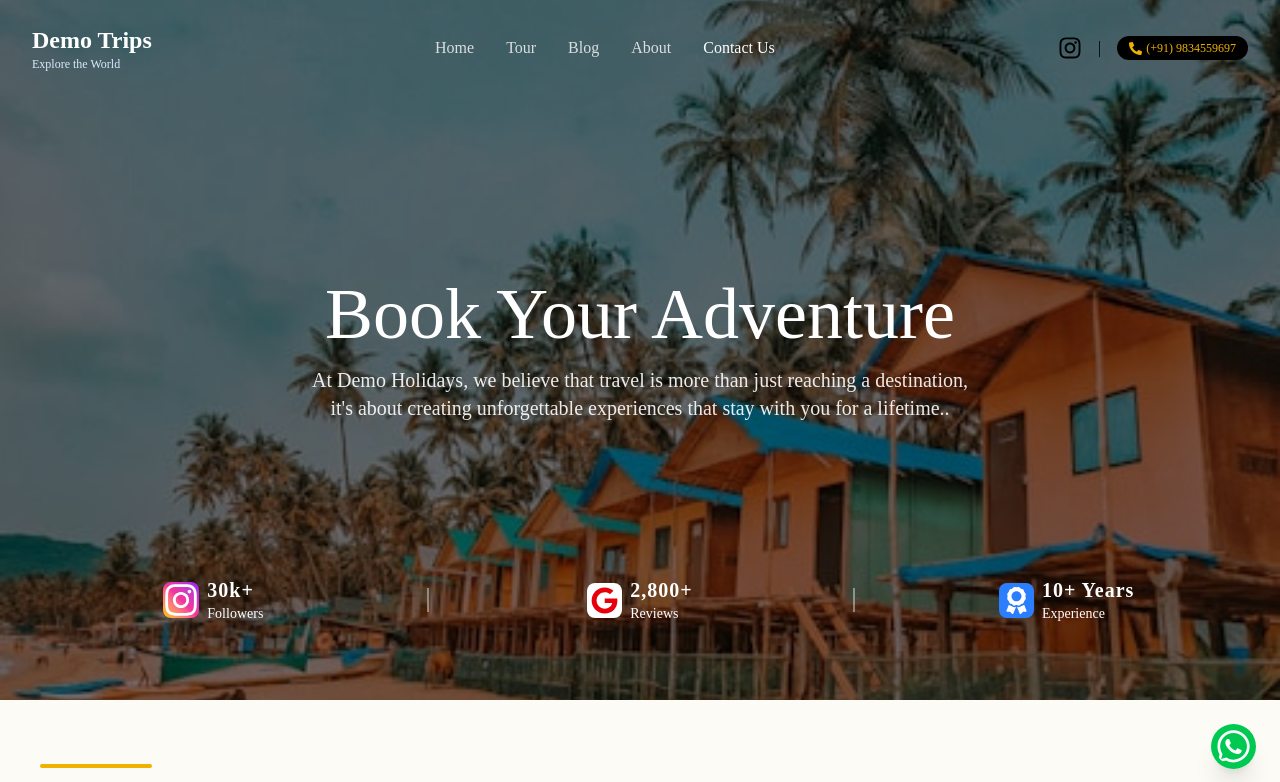
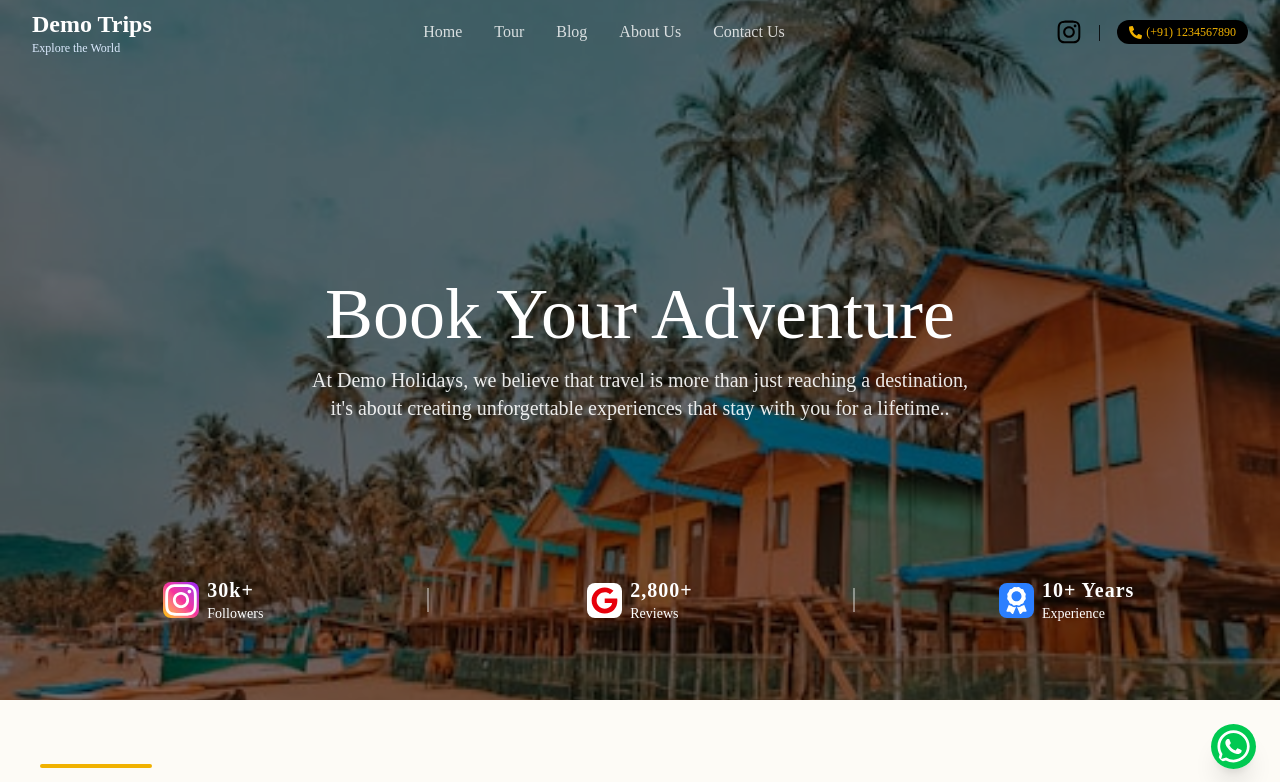
Before and after one commit to swapnil930/tours-and-trips-website, a React (Vite) app in the folder frontend/: page /contact-us in a window 1280 px wide. Shown: the top 782 px of the page. Built offline with nearby package versions, Linux system fonts and the light colour scheme.

Commit message:
comment  code

```diff
--- a/frontend/src/components/common/footer/WhatsAppBtn.jsx
+++ b/frontend/src/components/common/footer/WhatsAppBtn.jsx
@@ -6,15 +6,15 @@ const WhatsAppBtn = () => {
     <div>
       {/* Floating Call Button */}
       <div className="fixed bottom-6 right-6 z-50">
-        <a
+        {/* <a
           href="https://wa.me/919834559696?text=Hi%20I%20want%20more%20information%20about%20tour"
           target="_blank"
           rel="noopener noreferrer"
-        >
-          <button className="rounded-full shadow-xl hover:scale-105 transition">
-            <FaWhatsapp size={45} className="text-white bg-green-500 p-1 rounded-full text-xl" />
-          </button>
-        </a>
+        > */}
+        <button className="rounded-full shadow-xl hover:scale-105 transition">
+          <FaWhatsapp size={45} className="text-white bg-green-500 p-1 rounded-full text-xl" />
+        </button>
+        {/* </a> */}
       </div>
 
     </div>
--- a/frontend/src/components/common/header/Header.jsx
+++ b/frontend/src/components/common/header/Header.jsx
@@ -4,12 +4,20 @@ import { Link, useLocation } from "react-router-dom";
 const Header = ({ scrolled, menuOpen, setMenuOpen }) => {
   const location = useLocation();
 
+  // const tabs = [
+  //   { id: 1, title: "Home", path: "/" },
+  //   { id: 2, title: "Tour", path: "/upcoming-tours" },
+  //   { id: 3, title: "Blog", path: "/blogs" },
+  //   { id: 4, title: "About", path: "/about-us" },
+  //   { id: 5, title: "Contact Us", path: "/contact-us" },
+  // ];
+
   const tabs = [
     { id: 1, title: "Home", path: "/" },
-    { id: 2, title: "Tour", path: "/upcoming-tours" },
-    { id: 3, title: "Blog", path: "/blogs" },
-    { id: 4, title: "About", path: "/about-us" },
-    { id: 5, title: "Contact Us", path: "/contact-us" },
+    { id: 2, title: "Tour", path: "#tour" },
+    { id: 3, title: "Blog", path: "#blog" },
+    { id: 4, title: "About Us", path: "#about-us" },
+    { id: 5, title: "Contact Us", path: "#contact-us" },
   ];
 
   const closeMenu = () => setMenuOpen(false);
@@ -17,7 +25,7 @@ const Header = ({ scrolled, menuOpen, setMenuOpen }) => {
   return (
     <header
       className={`fixed w-full top-0 z-50 transition-all duration-300
-      ${scrolled ? "bg-yellow-500 shadow-lg py-4" : "bg-transparent py-6"}`}
+      ${scrolled ? "bg-yellow-500 shadow-lg py-2" : "bg-transparent py-2"}`}
     >
       <div className="max-w-7xl mx-auto px-4 sm:px-6 lg:px-8">
         <div className="flex items-center justify-between">
@@ -53,11 +61,11 @@ const Header = ({ scrolled, menuOpen, setMenuOpen }) => {
           <div className="flex items-center justify-center gap-1">
 
             <div className="flex flex-row items-center gap-2 lg:gap-4">
-              <a className="flex flex-row gap-1 items-center text-xs font-medium" href="https://www.instagram.com/tripzee_holidays/">
-                <FaInstagram size={24} />
+              <a className="flex flex-row gap-1 items-center text-xs font-medium" href="#">
+                <FaInstagram size={26} />
               </a>
               <span>|</span>
-              <a href="tel:+919136970722">
+              <a href="#">
                 <div
                   className="flex items-center justify-center gap-1 font-medium text-xs
                  h-6.5 w-6.5 bg-black rounded-full text-yellow-500
@@ -65,22 +73,19 @@ const Header = ({ scrolled, menuOpen, setMenuOpen }) => {
                  transition-all duration-300 ease-in-out"
                 >
                   <FaPhoneAlt size={13} />
-                  <span className="hidden lg:block">(+91) 9834559697</span>
+                  <span className="hidden lg:block">(+91) 1234567890</span>
                 </div>
               </a>
+              <span className=" lg:hidden">|</span>
+              <button
+                onClick={() => setMenuOpen(!menuOpen)}
+                className="md:hidden rounded-lg"
+              >
 
+                <FaBars size={20} className="text-gray-900" />
+
+              </button>
             </div>
-            <span className=" lg:hidden">|</span>
-            <button
-              onClick={() => setMenuOpen(!menuOpen)}
-              className="md:hidden p-2 rounded-lg"
-            >
-              {menuOpen ? (
-                <FaTimes className={scrolled ? "text-gray-900" : "text-white"} />
-              ) : (
-                <FaBars className={scrolled ? "text-gray-900" : "text-white"} />
-              )}
-            </button>
           </div>
         </div>
       </div>
--- a/frontend/src/components/home/FeaturedTours.jsx
+++ b/frontend/src/components/home/FeaturedTours.jsx
@@ -81,7 +81,7 @@ const FeaturedTours = () => {
           <p className="text-3xl lg:text-4xl font-bold">
             Featured Destinations
           </p>
-          <Link to="/upcoming-tours" className="hidden lg:flex text-black font-medium rounded-lg p-2 bg-yellow-400 hover:bg-yellow-500">
+          <Link to="/" className="hidden lg:flex text-black font-medium rounded-lg p-2 bg-yellow-400 hover:bg-yellow-500">
             Explore All
           </Link>
         </div>
@@ -153,7 +153,7 @@ const FeaturedTours = () => {
         <FaArrowRight className="text-yellow-300" />
       </button>
       <div className="flex justify-center mt-8 lg:hidden">
-        <Link to="/upcoming-tours" className="text-black font-medium rounded-lg px-6 py-2 bg-yellow-400 hover:bg-yellow-500">
+        <Link to="/" className="text-black font-medium rounded-lg px-6 py-2 bg-yellow-400 hover:bg-yellow-500">
           Explore All
         </Link>
       </div>
--- a/frontend/src/components/home/HomeHero.jsx
+++ b/frontend/src/components/home/HomeHero.jsx
@@ -1,5 +1,5 @@
 import { useState, useEffect } from "react";
-import { FaSearch } from "react-icons/fa";
+import { FaMapMarkedAlt, FaMapMarkerAlt, FaSearch } from "react-icons/fa";
 import Stats from "../common/hero/Stats";
 
 const HomeHero = () => {
@@ -116,11 +116,12 @@ const HomeHero = () => {
           <div className="flex flex-row justify-between items-center gap-8 mt-6 lg:mt-10 bg-white w-full max-w-xl mx-auto h-fit rounded-md lg:p-3 lg:pl-4 p-2 text-sm lg:text-base">
             <div className="flex flex-row gap-2 items-center h-fit w-full">
               <div className="flex gap-4 sm:gap-6 justify-center items-center h-full w-full">
-                <div className="flex flex-row gap-2 items-center h-10 w-full max-w-md relative">
-                  <FaSearch className="text-gray-400" />
+                <div className="flex flex-row gap-2 items-center h-9 w-full max-w-md relative">
+                  <FaMapMarkerAlt size={16} className="text-gray-400" />
                   <input
+                    id="search"
                     placeholder="Search"
-                    className="bg-transparent focus-visible:outline-none text-black w-full pb-1 placeholder:text-zinc-500"
+                    className="bg-transparent focus-visible:outline-none text-black w-full placeholder:text-zinc-500"
                     value={searchValue}
                     onChange={(e) => setSearchValue(e.target.value)}
                   />
```
